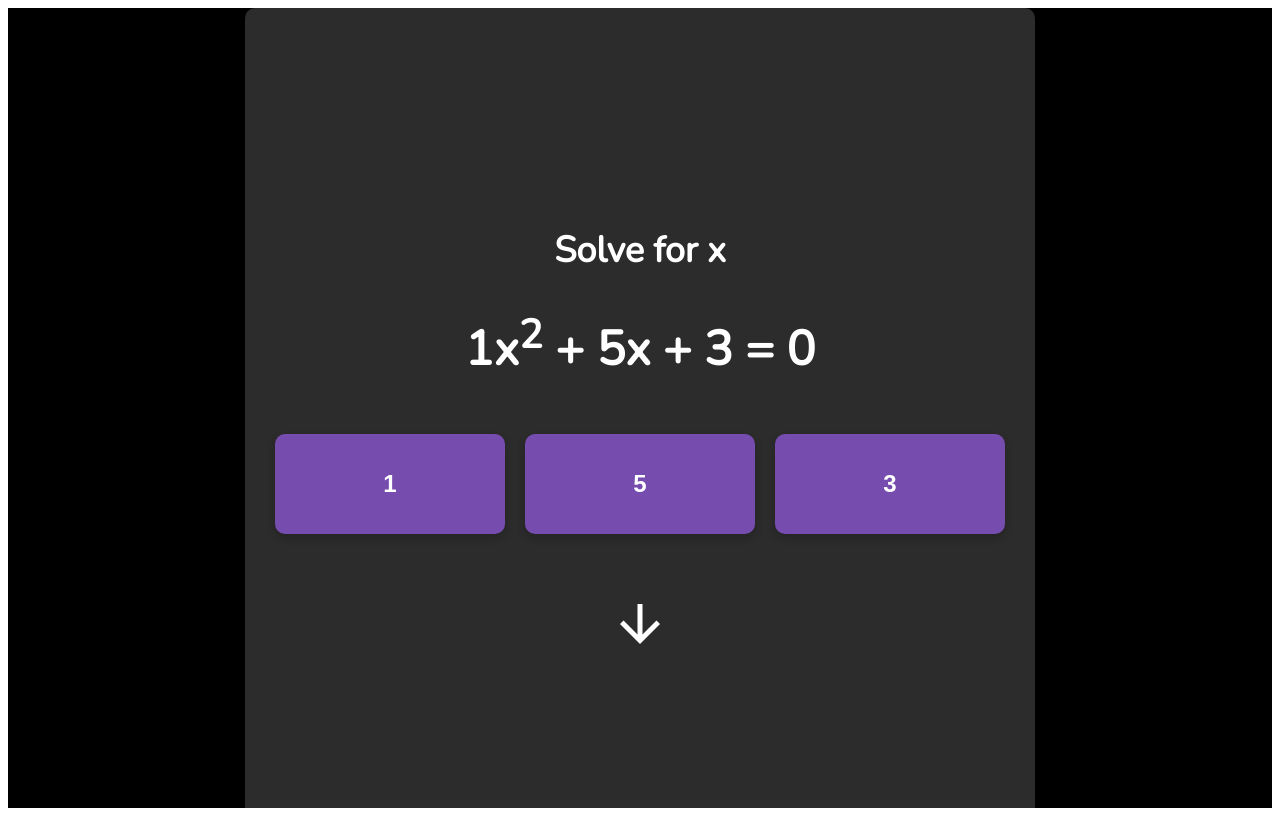
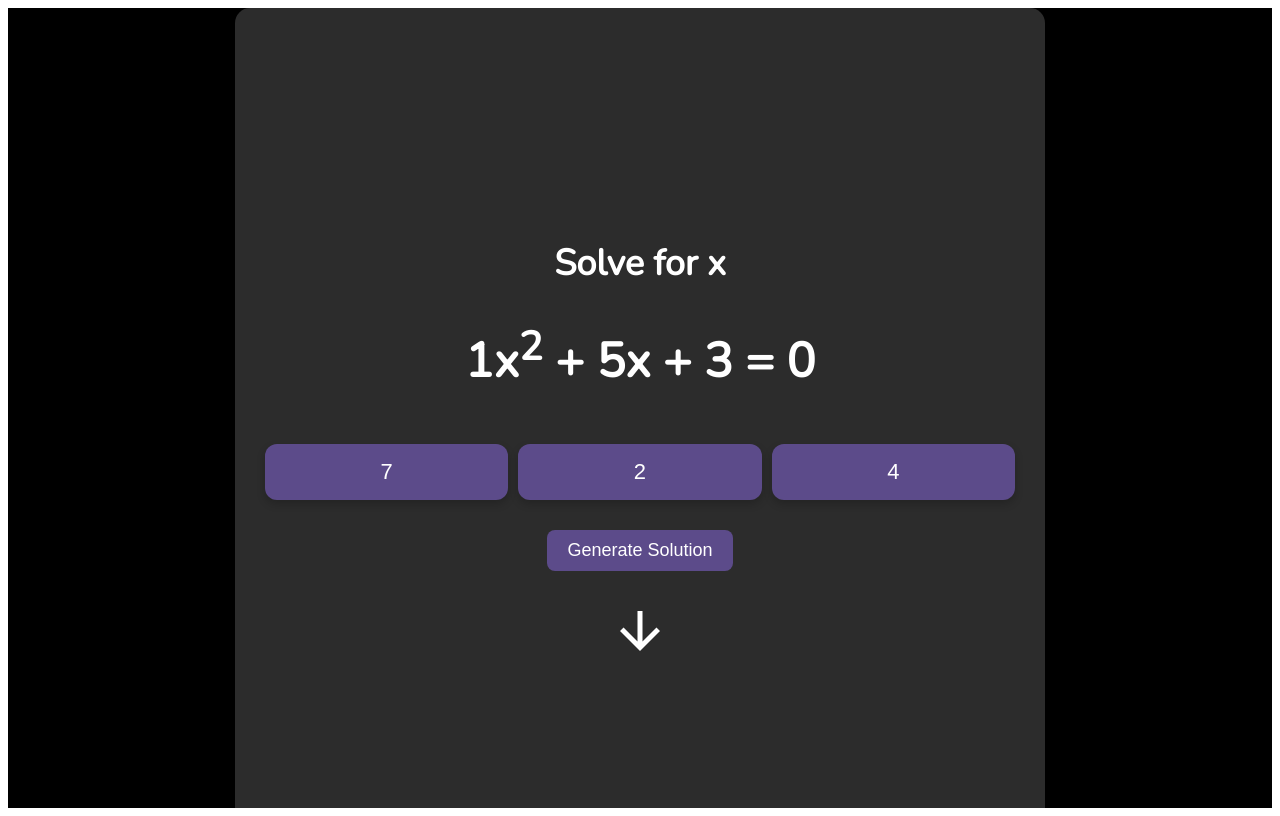
Before and after one commit to 01m1/BGN-Hackathon-2024, a React (Vite) app in the folder client/: page / in a window 1280 px wide. Built offline with nearby package versions, Linux system fonts and the light colour scheme.

Commit message:
fix scroll

```diff
--- a/client/src/App.jsx
+++ b/client/src/App.jsx
@@ -11,14 +11,36 @@ function App() {
     setSlides(addSlides);
   }, []);
 
-  const handleNextSlide = (index) => {
+  useEffect(() => {
+    // Add event listener for keydown
+    const handleKeyDown = (event) => {
+      if (event.key === "ArrowDown") {
+        handleNextSlide();
+      }
+    };
+
+    window.addEventListener("keydown", handleKeyDown);
+
+    return () => {
+      window.removeEventListener("keydown", handleKeyDown);
+    };
+  }, []);
+
+  const handleNextSlide = () => {
     const container = containerRef.current;
-    const slideHeight = container.clientHeight;
+    const slideHeight = container.clientHeight; // Use the container's height to calculate scroll
 
-    container.scrollTo({
-      top: (index + 1) * slideHeight,
-      behavior: "smooth",
-    });
+    // Get the current scroll position and calculate the next position
+    const currentScrollPosition = container.scrollTop;
+    const maxScrollPosition = container.scrollHeight - slideHeight;
+
+    // Scroll to the next slide, if not already at the bottom
+    if (currentScrollPosition < maxScrollPosition) {
+      container.scrollTo({
+        top: currentScrollPosition + slideHeight,
+        behavior: "smooth",
+      });
+    }
   };
 
   return (
@@ -26,12 +48,14 @@ function App() {
       <div className="main_video">
         {slides.map((slide, index) => (
           <Slide
+            key={index}
             a={slide.a}
             b={slide.b}
             c={slide.c}
             sol1={slide.sol1}
             sol2={slide.sol2}
-            onNextSlide={() => handleNextSlide(index)}
+            fakesol={slide.fakesol}
+            onNextSlide={() => handleNextSlide()} // Move to next slide on action
           />
         ))}
       </div>
--- a/client/src/Slide.jsx
+++ b/client/src/Slide.jsx
@@ -2,12 +2,12 @@ import React, { useState, useEffect } from "react";
 import './css/Slide.css';
 import ArrowDownwardIcon from '@material-ui/icons/ArrowDownward';
 
-function Slide({ a, b, c, onNextSlide }) {
-    const correctAnswer = a;
-    const wrongAnswer1 = b;
-    const wrongAnswer2 = c;
+function Slide({ a, b, c, sol1, sol2, fakesol, onNextSlide }) {
+    const wrongAnswer = fakesol;
+    const correctAnswer1 = sol1;
+    const correctAnswer2 = sol2;
 
-    const options = [correctAnswer, wrongAnswer1, wrongAnswer2];
+    const options = [wrongAnswer, correctAnswer1, correctAnswer2];
 
     const [selectedAnswer, setSelectedAnswer] = useState(null);
     const [submitted, setSubmitted] = useState(false);
@@ -16,10 +16,10 @@ function Slide({ a, b, c, onNextSlide }) {
     useEffect(() => {
         setSelectedAnswer(null);
         setSubmitted(false);
-    }, [a, b, c]); // Dependencies for new question values
+    }, [a, b, c]);
 
     const handleKeyPress = (event) => {
-        if (submitted) return; // Do not process key presses if already submitted
+        if (submitted) return;
         switch (event.key) {
             case 'a':
                 setSelectedAnswer(options[0]);
@@ -59,7 +59,7 @@ function Slide({ a, b, c, onNextSlide }) {
                 {options.map((option, index) => (
                     <button
                         key={index}
-                        className={`optionButton ${submitted ? (option === correctAnswer ? 'correct' : 'incorrect') : ''}`}
+                        className={`optionButton ${submitted ? (option === wrongAnswer ? 'incorrect' : 'correct') : ''}`}
                         onClick={() => {
                             setSelectedAnswer(option);
                             if (submitted) return;
@@ -72,10 +72,15 @@ function Slide({ a, b, c, onNextSlide }) {
             </div>
 
             {submitted && (
-                <p className={`feedback ${selectedAnswer === correctAnswer ? 'correct' : 'incorrect'}`}>
-                    {selectedAnswer === correctAnswer ? 'Correct!' : 'Incorrect!'}
+                <p className={`feedback ${selectedAnswer === wrongAnswer ? 'incorrect' : 'correct'}`}>
+                    {selectedAnswer === wrongAnswer ? 'Incorrect!' : 'Correct!'}
                 </p>
             )}
+            <div className="solutionButtonContainer">
+                <button className="solButton">
+                    Generate Solution
+                </button>
+            </div>
             <ArrowDownwardIcon
                 style={{ fontSize: 60, color: 'white' }}
                 className="arrow"
--- a/client/src/Slides.jsx
+++ b/client/src/Slides.jsx
@@ -5,6 +5,7 @@ const addSlides = [
         c: 3,
         sol1: 2,
         sol2: 4,
+        fakesol: 7,
     },
     {
         a: 1,
@@ -12,6 +13,7 @@ const addSlides = [
         c: 3,
         sol1: 2,
         sol2: 4,
+        fakesol: 7,
     },
     {
         a: 1,
@@ -19,6 +21,7 @@ const addSlides = [
         c: 3,
         sol1: 2,
         sol2: 4,
+        fakesol: 7,
     },
     {
         a: 1,
@@ -26,6 +29,7 @@ const addSlides = [
         c: 3,
         sol1: 2,
         sol2: 4,
+        fakesol: 7,
     },
     {
         a: 1,
@@ -33,6 +37,7 @@ const addSlides = [
         c: 3,
         sol1: 2,
         sol2: 4,
+        fakesol: 7,
     },
     {
         a: 1,
@@ -40,6 +45,7 @@ const addSlides = [
         c: 3,
         sol1: 2,
         sol2: 4,
+        fakesol: 7,
     },
 ];
 
--- a/client/src/css/Slide.css
+++ b/client/src/css/Slide.css
@@ -8,140 +8,102 @@
     width: 100%;
     max-width: 750px;
     margin: 0 auto;
-    position: relative;
     color: white;
     background-color: #2C2C2C;
     font-family: 'Nunito', sans-serif;
-    padding: 20px;
-    border-radius: 10px;
+    padding: 30px;
+    border-radius: 15px;
     box-shadow: 0 4px 12px rgba(0, 0, 0, 0.2);
 }
 
 .slide {
     margin-bottom: 20px;
-}
-
-.inputField {
-    width: 100%;
-    max-width: 400px;
-    padding: 10px;
-    font-size: 24px;
-    border: 1px solid #ccc;
-    border-radius: 5px;
-    margin-bottom: 10px;
-    background-color: #fff;
+    text-align: center;
 }
 
 .title {
     font-size: 36px;
-    margin-bottom: 0px;
-    text-align: center;
+    margin-bottom: 10px;
 }
 
 .equation {
     font-size: 48px;
-    text-align: center;
-}
-
-button {
-    background-color: #2C2C2C;
-    color: white;
-    border: none;
-    border-radius: 5%;
-    width: 100%;
-    max-width: 500px;
-    font-size: 28px;
-    padding: 20px;
-    cursor: pointer;
-    transition: background-color 0.3s ease, transform 0.3s ease;
-    box-shadow: 0 4px 8px rgba(0, 0, 0, 0.2);
-    display: flex;
-    justify-content: center;
-    align-items: center;
-    margin-bottom: 20px;
     font-weight: bold;
-}
-
-button:hover {
-    background-color: rgba(207, 171, 171, 0.1);
-    color: wheat;
-    transform: scale(1.05);
-}
-
-.arrow {
-    cursor: pointer;
-    margin-top: 10px;
+    margin-bottom: 30px;
 }
 
 .answers {
     display: flex;
     justify-content: space-between;
-    margin-bottom: 50px;
+    gap: 10px; /* Added gap for better spacing */
     width: 100%;
-}
-
-.option {
-    display: flex;
-    align-items: center;
-    margin: 15px 0;
-    cursor: pointer;
-}
-
-input[type="radio"] {
-    appearance: none;
-    width: 24px;
-    height: 24px;
-    border: 2px solid #ccc;
-    border-radius: 50%;
-    margin-right: 15px;
-    transition: background-color 0.3s ease;
-}
-
-input[type="radio"]:checked {
-    background-color: #4CAF50;
-    border: 2px solid #4CAF50;
+    margin-bottom: 30px;
 }
 
 .optionButton {
     flex: 1;
-    margin: 0 10px;
-    height: 100px;
-    font-size: 24px;
-    background-color: #774caf;
+    padding: 15px;
+    font-size: 22px;
+    background-color: #5C4B8A;
     color: white;
     border: none;
-    border-radius: 10px;
+    border-radius: 12px;
+    cursor: pointer;
+    transition: background-color 0.3s ease, transform 0.3s ease, box-shadow 0.3s ease;
+    box-shadow: 0 4px 8px rgba(0, 0, 0, 0.2);
+}
+
+.optionButton:hover {
+    background-color: #4E3D70;
+    transform: scale(1.05);
+    box-shadow: 0 6px 12px rgba(0, 0, 0, 0.2);
+}
+
+.optionButton:active {
+    transform: scale(0.95);
+    box-shadow: 0 2px 6px rgba(0, 0, 0, 0.2);
+}
+
+.feedback {
+    font-size: 24px;
+    font-weight: bold;
+    margin-top: 20px;
+    text-align: center;
+}
+
+.correct {
+    color: #4CAF50;
+}
+
+.incorrect {
+    color: #F44336;
+}
+
+.solutionButtonContainer {
+    margin-bottom: 20px;
+}
+
+.solButton {
+    padding: 10px 20px;
+    font-size: 18px;
+    background-color: #5C4B8A;
+    color: white;
+    border: none;
+    border-radius: 8px;
     cursor: pointer;
     transition: background-color 0.3s ease, transform 0.3s ease;
 }
 
-.optionButton:hover {
-    background-color: #262a30;
+.solButton:hover {
+    background-color: #4E3D70;
     transform: scale(1.05);
 }
 
-
-label {
-    font-size: 24px;
-    color: white;
-    font-weight: 500;
-    transition: color 0.3s ease;
+.solButton:active {
+    transform: scale(0.95);
 }
 
-.option:hover label {
-    color: #FFCA28;
-}
-
-.feedback {
-    font-size: 24px;
-    font-weight: bolder;
+.arrow {
+    cursor: pointer;
     margin-top: 20px;
 }
-
-.correct {
-    color: rgb(9, 68, 9);
-}
-
-.incorrect {
-    color: rgb(146, 50, 50);
-}
```
